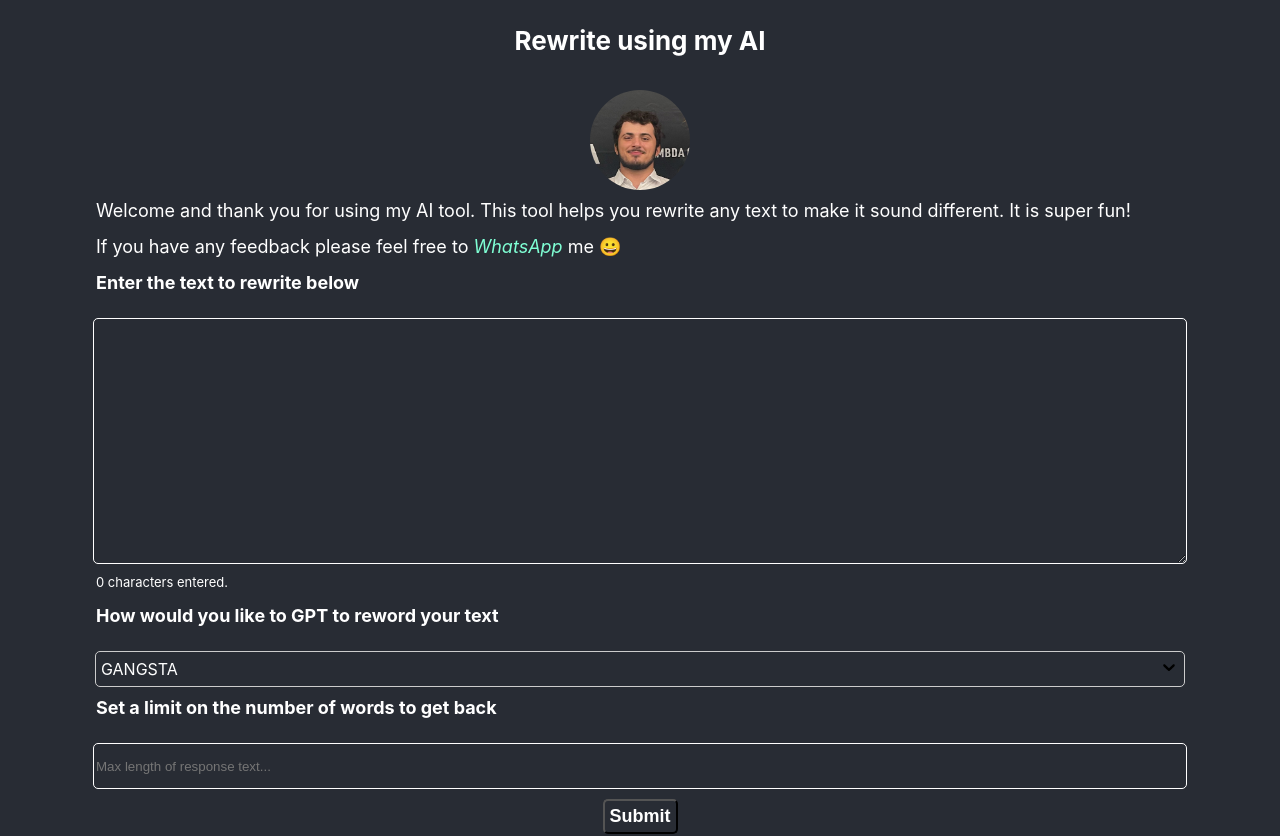
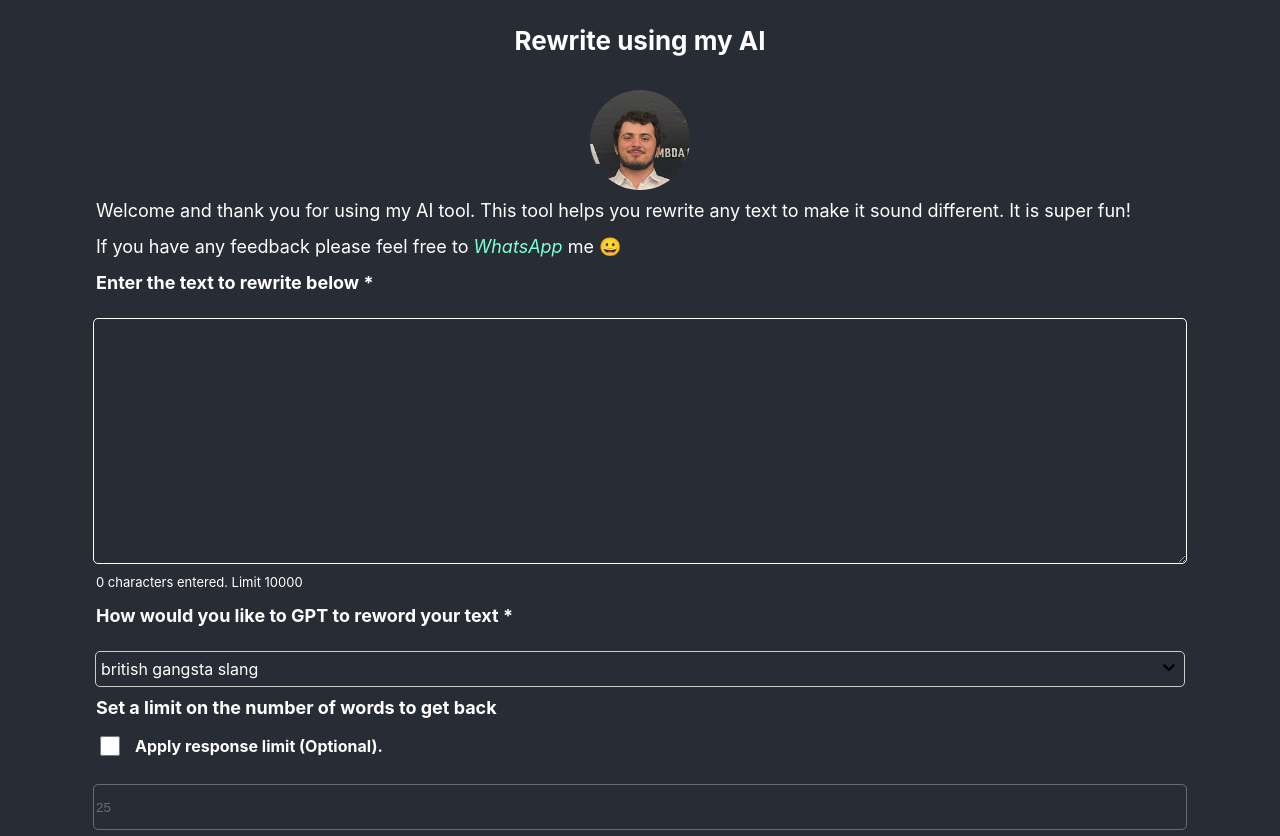
Before and after one commit to mmnete/chat_gpt_tictactoe, a React (Create React App) app: page / in a window 1280 px wide. Shown: the top 836 px of the page. Built offline with nearby package versions, Linux system fonts and the light colour scheme.

Commit message:
Added more options and made the limit optional

```diff
--- a/src/App.css
+++ b/src/App.css
@@ -36,7 +36,30 @@
   justify-content: center;
   font-size: calc(10px + 2vmin);
   color: white;
+}
 
+.applyResponseLimit {
+  font-style:normal;
+  font-size: medium;
+  font-weight:bold;
+  margin-top: 10px;
+  margin-bottom: 5px;
+  color: white;
+  width: 85%;
+  text-align: left;
+  display: flex;
+  align-items: center;
+  justify-content: left;
+}
+
+.disabledInput {
+  opacity: 0.3;
+}
+
+.applyResponseLimit > input {
+  height: 20px;
+  width: 20px;
+  margin-right: 15px;
 }
 
 .textInput {
--- a/src/App.tsx
+++ b/src/App.tsx
@@ -4,8 +4,9 @@ import * as service from './controller/service';
 import './App.css';
 
 function App() {
+   const [useMaxResponse, setUseMaxResponse] = React.useState(false);
    const [wording, setWording] = React.useState('');
-   const [maxNumber, setMaxNumber] = React.useState(0);
+   const [maxNumber, setMaxNumber] = React.useState(25);
    const [charCount, setCharCount] = React.useState(0);
    const [isFetching, setIsFetching] = React.useState(false);
    const [textInput, setTextInput] = React.useState('');
@@ -35,7 +36,11 @@ function App() {
 
     setIsFetching(true);
 
-    service.makeRequest(new service.TextRequest(service.getWording(wording), textInput.trim(), maxNumber)).then((
+    if (!useMaxResponse) {
+      setMaxNumber(-1);
+    }
+
+    service.makeRequest(new service.TextRequest(wording, textInput.trim(), maxNumber)).then((
       response: service.TextResponse) => {
         if (response.status === service.RequestStatus.ERROR) {
             setCurrError(JSON.stringify(response.errorText));
@@ -52,11 +57,15 @@ function App() {
   };
 
   const errorText = () => {
-        return currError;
+        return currError.replaceAll('"', '');;
   };
 
   const getSubmitButtonText = () => {
     return isFetching ? 'Loading' : 'Submit';
+  };
+
+  const applyUseResponseLimit = () => {
+    setUseMaxResponse(!useMaxResponse);
   };
 
   return (
@@ -67,14 +76,18 @@ function App() {
       <img src={require('./img/banner.jpg')} alt="Faik Dalan" className='bannerImage' />
       <span className='formSumary'>Welcome and thank you for using my AI tool. This tool helps you rewrite any text to make it sound different. It is super fun!</span>
       <span className='formSumary'>If you have any feedback please feel free to <a href="https://wa.link/aznvvs" target="_blank" rel="opener"><i>WhatsApp</i></a> me  &#128512;</span>
-      <span className="formTitle">Enter the text to rewrite below</span>
+      <span className="formTitle">Enter the text to rewrite below *</span>
       <textarea className="textInput" onChange={getTextInput} value={textInput}>
       </textarea>
-      <span className="charCount">{charCount} characters entered.</span>
-      <span className="formTitle">How would you like to GPT to reword your text</span><br/>
+      <span className="charCount">{charCount} characters entered. Limit {service.MAXIMUM_TEXT_SIZE}</span>
+      <span className="formTitle">How would you like to GPT to reword your text *</span><br/>
       <WordingOptions.WordingOptions placeHolder="Select..." onChange={getWording} />
       <span className="formTitle">Set a limit on the number of words to get back</span>
-      <input className="maxTextSize" placeholder='Max length of response text...' type='number' onChange={getMaxTextSize}/>
+      <div className='applyResponseLimit'>
+      <input type="checkbox" id="applyResponseLimit" name="applyResponseLimit" onChange={applyUseResponseLimit} />
+      <label htmlFor="applyResponseLimit">Apply response limit (Optional).</label>
+      </div>
+      <input className={ useMaxResponse ? 'maxTextSize' : 'maxTextSize disabledInput' } placeholder='Max length of response text...' type='number' onChange={getMaxTextSize} defaultValue={maxNumber} disabled={useMaxResponse ? false : true}/>
       <button className="submit" onClick={submitRequest}>{getSubmitButtonText()}</button>
       <div className="error">{errorText()}</div>
       <span className="formTitle">Your response will be displayed below</span>
--- a/src/controller/service.tsx
+++ b/src/controller/service.tsx
@@ -1,8 +1,5 @@
-const PROMPT_PRE_TEXT = 'You: May you please reword the follow text into ';
-
-const MAXIMUM_TEXT_SIZE = 500;
-const MINIMUM_TEXT_SIZE = 20;
-const MINIMUM_RESPONSE_SIZE = 10;
+export const MAXIMUM_TEXT_SIZE = 10000;
+export const MINIMUM_TEXT_SIZE = 20;
 
 interface BackEndResponse {
     status: string;
@@ -10,18 +7,25 @@ interface BackEndResponse {
     error: string;
 }
 
-export enum Wording {
-   GANGSTA,
-   SOUTHERN,
-   ARABIC,
-   SPANISH,
-   SWAHILI,
-   SIMPLE,
-   SHAKESPEAREAN,
-   STREET,
-   TEACHING,
-   COMPLICATED,
+function generatePrompt(wording: string, inputText: string, limit: number): string {
+    inputText = inputText.replace(/(?:\r\n|\r|\n)/g, ' ');
+    if (limit === -1) {
+        return `Please reword the phrase into ${wording} - ${inputText}.`;
+    }
+    return `Please reword the phrase into ${wording} in less than ${limit} characters - ${inputText}.`;
 }
+
+export const wordings = [
+   'british gangsta slang',
+   'shakespearen english',
+   'swahili language',
+   'arabic language',
+   'spanish language',
+   'irish accent',
+   'complicated english',
+   'lawyer language',
+   'american gangsta slang'
+];
 
 export enum RequestStatus {
     SUCCESS,
@@ -30,11 +34,11 @@ export enum RequestStatus {
  }
 
 export class TextRequest {
-     wording: Wording;
+     wording: string;
      text: string;
      responseLength: number;
 
-     constructor(wording: Wording, text: string, responseLength: number) {
+     constructor(wording: string, text: string, responseLength: number) {
         this.text = text;
         this.wording = wording;
         this.responseLength = responseLength;
@@ -62,31 +66,6 @@ export class TextResponse {
    }
 }
 
-export function getWording (stringValue: string): Wording {
-     switch (stringValue) {
-        case Wording.SIMPLE.toString():
-            return Wording.SIMPLE;
-        case Wording.COMPLICATED.toString():
-            return Wording.COMPLICATED;
-        case Wording.SHAKESPEAREAN.toString():
-            return Wording.SHAKESPEAREAN;
-        case Wording.GANGSTA.toString():
-            return Wording.GANGSTA;
-        case Wording.SOUTHERN.toString():
-            return Wording.SOUTHERN;
-        case Wording.ARABIC.toString():
-            return Wording.ARABIC;
-        case Wording.SPANISH.toString():
-            return Wording.SPANISH;
-        case Wording.SWAHILI.toString():
-            return Wording.SWAHILI;
-        case Wording.TEACHING.toString():
-            return Wording.TEACHING;
-        default:
-            return Wording.STREET;
-     }
-}
-
 export async function makeRequest(textRequest: TextRequest): Promise<TextResponse> {
 
     if (textRequest.text.length < MINIMUM_TEXT_SIZE) {
@@ -97,20 +76,24 @@ export async function makeRequest(textRequest: TextRequest): Promise<TextRespons
         return Promise.resolve(TextResponse.createError(`Input text too large, please make it less than ${MAXIMUM_TEXT_SIZE} characters`));
     }
 
-    if (textRequest.responseLength < MINIMUM_RESPONSE_SIZE) {
-        return Promise.resolve(TextResponse.createError(`Response text length should be more than ${MINIMUM_RESPONSE_SIZE}.`));
+    if (textRequest.responseLength !== -1 && textRequest.text.length < textRequest.responseLength) {
+        return Promise.resolve(TextResponse.createError(`Response text length should not be longer than the text entered. Please make it less than ${textRequest.text.length}.`));
     }
 
-    if (textRequest.text.length < textRequest.responseLength) {
-        return Promise.resolve(TextResponse.createError(`Response text length should not be longer than the text entered. Please make it less than ${textRequest.text.length}.`));
+    if (textRequest.responseLength !== -1 && (textRequest.responseLength < MINIMUM_TEXT_SIZE || textRequest.responseLength > MAXIMUM_TEXT_SIZE) ) {
+        return Promise.resolve(TextResponse.createError(`Rewording length should be between ${MINIMUM_TEXT_SIZE} and ${MAXIMUM_TEXT_SIZE} characters.`));
     }
 
     var textResponse = new TextResponse('');
 
-    await fetch('https://faik-gpt-backedn.onrender.com/rewrite', {
+    const inDev = false;
+
+    const backend =  inDev ? 'http://localhost:4000/rewrite' : 'https://faik-gpt-backedn.onrender.com/rewrite';
+
+    await fetch(backend, {
         method: 'POST',
         body: JSON.stringify({
-          inputText: PROMPT_PRE_TEXT + textRequest.wording.toString().toLowerCase() + ' phrasing in english in ' + textRequest.responseLength.toString() + ' characters - ' + textRequest.text + '\nFriend:'
+          inputText: generatePrompt(textRequest.wording, textRequest.text, textRequest.responseLength)
         }),
         headers: {'Content-Type':'application/json'},
       })
--- a/src/view/wording_options.css
+++ b/src/view/wording_options.css
@@ -15,6 +15,7 @@
     overflow: auto;
     max-height: 150px;
     background-color: #282c34;
+    z-index: 1000;
   }
 
   .dropdown-input {
--- a/src/view/wording_options.tsx
+++ b/src/view/wording_options.tsx
@@ -16,9 +16,7 @@ export interface DropdownProps {
 }
 
 export const WordingOptions = ({ placeHolder, onChange } : DropdownProps) => {
-    const options = Object.keys(service.Wording).filter((item) => {
-        return isNaN(Number(item));
-     });
+    const options = service.wordings;
     const [showMenu, setShowMenu] = React.useState(false);
     const [selectedValue, setSelectedValue] = React.useState(options[0]);
 
```
